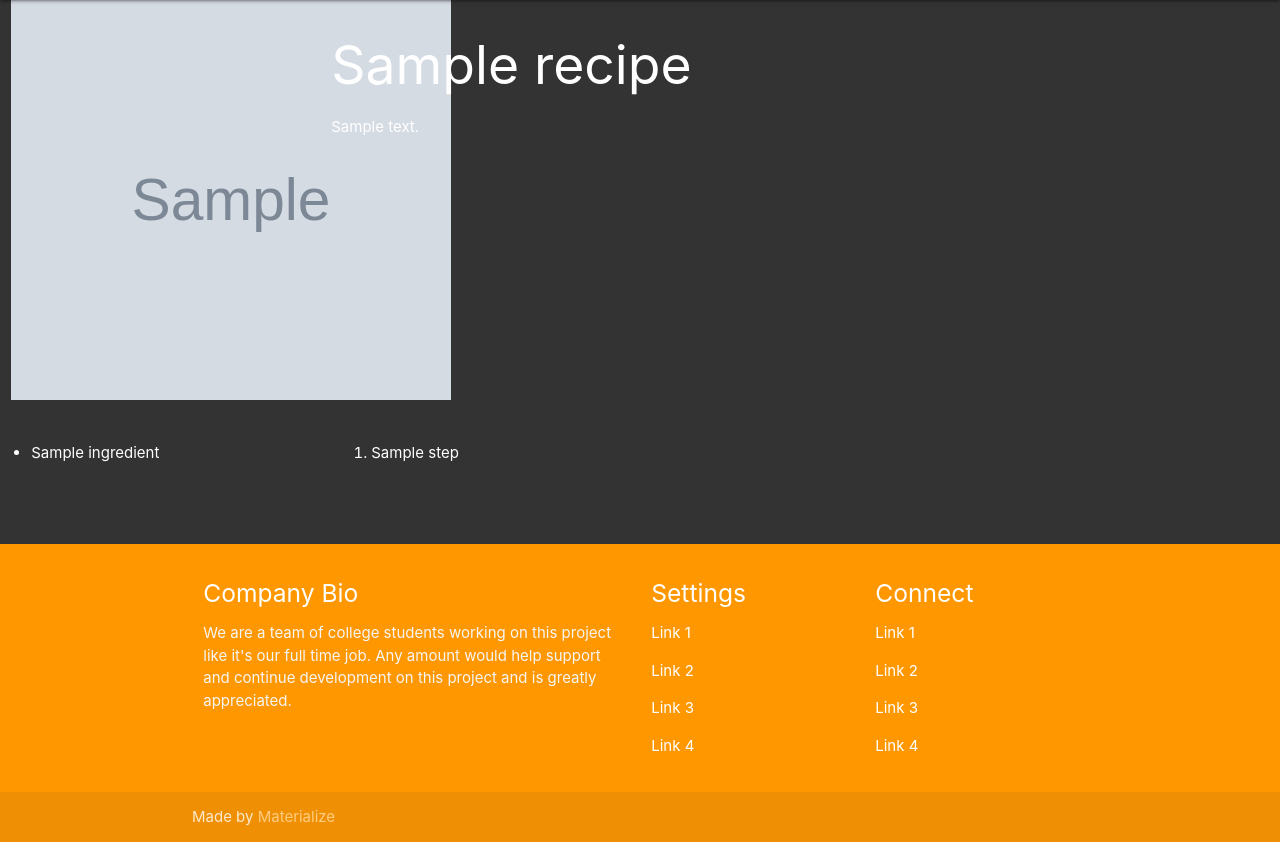
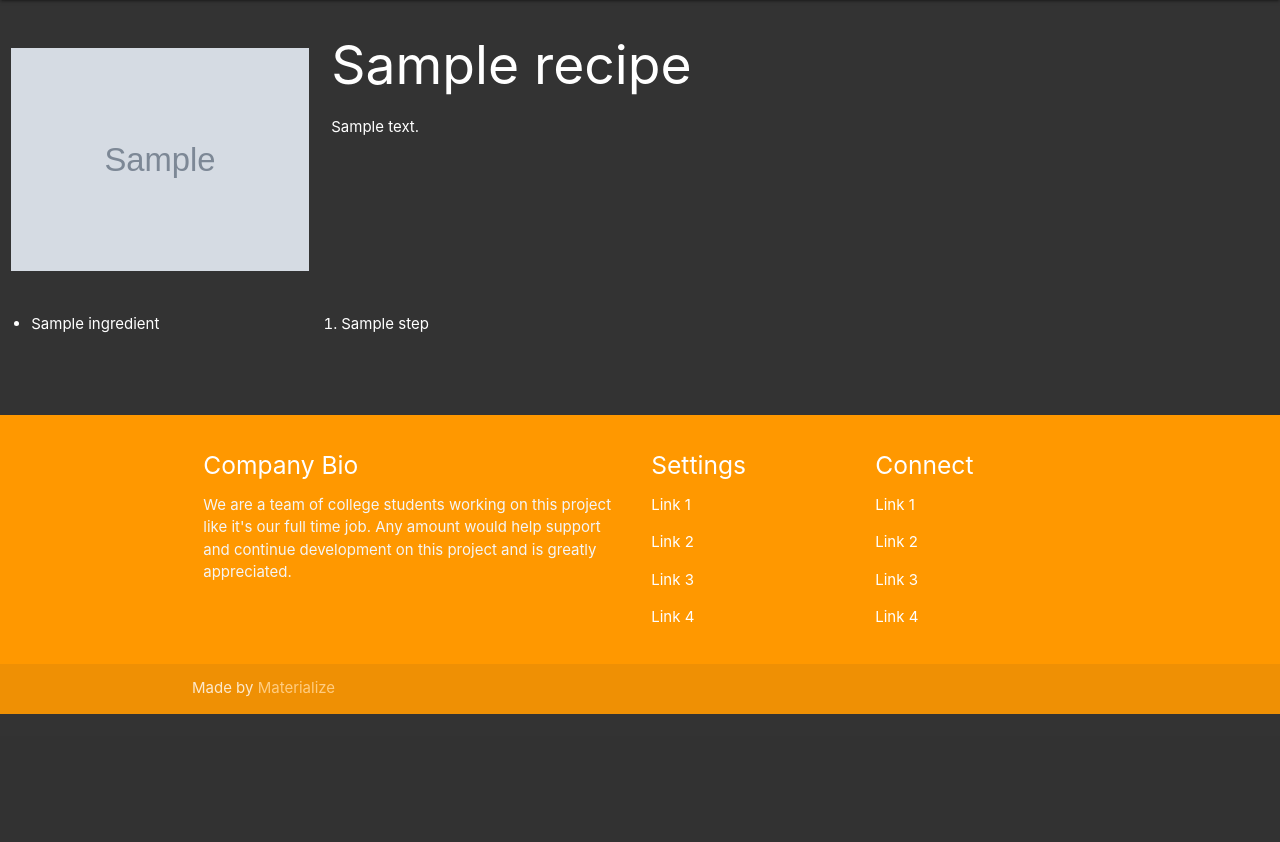
Before and after one commit to Code-Institute-Submissions/MS3-4, a Flask app: page /recipe/1 in a window 1280 px wide. Shown: the part 64-906 px from the top of the page. After the commit the page ends 778 px from the top, so only its background shows below. Run offline with Flask 2, Linux system fonts and the light colour scheme; grey boxes marked "Sample" are stand-in pictures; a database or web service that is not in the repository returns one stand-in record (values such as "Sample title"); parts of the project's set-up code (start-up, migrations or seed data) failed here and were passed over; some libraries are stand-ins or nearby versions.

Commit message:
added styling to recipe page - recipe images and steps

```diff
--- a/MS3_Cookbook/static/content/site.css
+++ b/MS3_Cookbook/static/content/site.css
@@ -92,9 +92,13 @@ li.tab {
 }
 
 .recipe-img {
-    width: 440px;
-    height: 400px;
+    width: 100%;
+    margin-top: 48px;
 }
 ol li, ul li {
     margin-bottom: 15px;
 }
+
+.recipe-steps {
+    padding-inline-start: 10px;
+}
```
